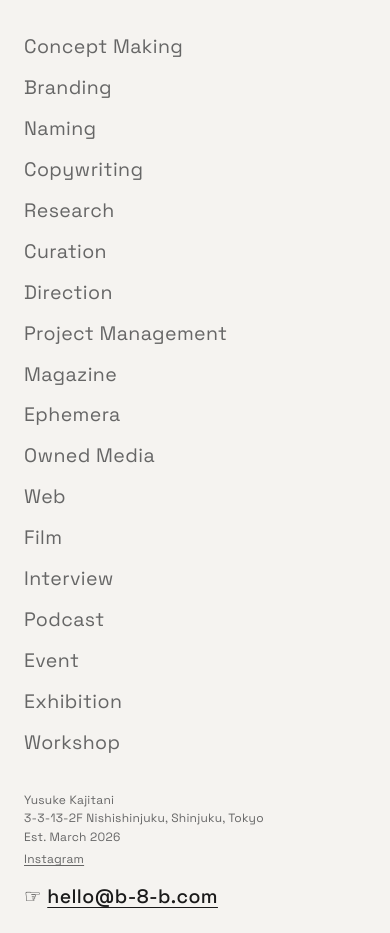
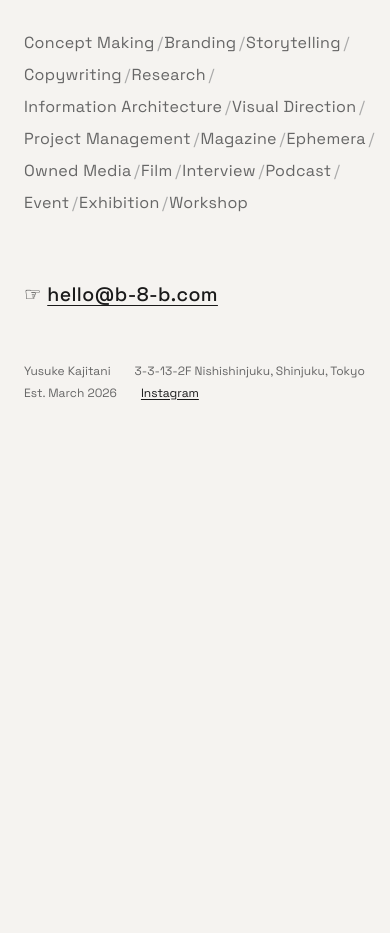
Before and after one commit to kjtnysk/lauch, a plain HTML site: page index.html in a window 390 px wide. Shown: the part 141-1074 px from the top of the page. After the commit the page ends 844 px from the top, so only its background shows below. Drawn offline with Linux system fonts and the light colour scheme.

Commit message:
Add files via upload

```diff
--- a/index.html
+++ b/index.html
@@ -25,16 +25,15 @@
       <ul class="services">
         <li>Concept Making</li>
         <li>Branding</li>
-        <li>Naming</li>
+        <li>Storytelling</li>
         <li>Copywriting</li>
         <li>Research</li>
-        <li>Curation</li>
-        <li>Direction</li>
+        <li>Information Architecture</li>
+        <li>Visual Direction</li>
         <li>Project Management</li>
         <li>Magazine</li>
         <li>Ephemera</li>
         <li>Owned Media</li>
-        <li>Web</li>
         <li>Film</li>
         <li>Interview</li>
         <li>Podcast</li>
@@ -44,15 +43,16 @@
       </ul>
     </div>
 
-    <div class="section section-info">
-      <div class="contact-info">
-        <p class="founder">Yusuke Kajitani</p>
-        <p class="address">3-3-13-2F Nishishinjuku, Shinjuku, Tokyo</p>
-        <p class="established">Est. March 2026</p>
-        <a href="https://www.instagram.com/kjtnysk/" target="_blank" rel="noopener" class="social">Instagram</a>
-        <a href="mailto:hello@b-8-b.com" class="email"><span class="email-icon">☞</span> <span class="email-text">hello@b-8-b.com</span></a>
-      </div>
+    <div class="section section-email">
+      <a href="mailto:hello@b-8-b.com" class="email"><span class="email-icon">☞</span> <span class="email-text">hello@b-8-b.com</span></a>
     </div>
   </main>
+
+  <footer class="footer">
+    <span class="footer-item">Yusuke Kajitani</span>
+    <span class="footer-item">3-3-13-2F Nishishinjuku, Shinjuku, Tokyo</span>
+    <span class="footer-item">Est. March 2026</span>
+    <a href="https://www.instagram.com/kjtnysk/" target="_blank" rel="noopener" class="footer-item footer-link">Instagram</a>
+  </footer>
 </body>
 </html>
--- a/style.css
+++ b/style.css
@@ -44,12 +44,6 @@ body {
   max-width: 50%;
 }
 
-.section-info {
-  position: absolute;
-  bottom: 2.5rem;
-  right: 2.5rem;
-  text-align: right;
-}
 
 /* === Typography === */
 .logo {
@@ -101,57 +95,21 @@ body {
   color: #aaa;
 }
 
-.contact-info {
+/* === Email === */
+.section-email {
+  position: absolute;
+  bottom: 5rem;
+  right: 2.5rem;
   text-align: right;
 }
 
-.founder {
-  font-size: clamp(0.75rem, 1.5vw, 0.95rem);
-  font-weight: 400;
-  color: #666;
-  letter-spacing: 0.02em;
-  margin-bottom: 0.2em;
-}
-
-.address {
-  font-size: clamp(0.75rem, 1.5vw, 0.95rem);
-  font-weight: 400;
-  color: #666;
-  letter-spacing: 0.02em;
-  margin-bottom: 0.2em;
-}
-
-.established {
-  font-size: clamp(0.75rem, 1.5vw, 0.95rem);
-  font-weight: 400;
-  color: #666;
-  letter-spacing: 0.02em;
-  margin-bottom: 0.2em;
-}
-
-.social {
-  font-size: clamp(0.75rem, 1.5vw, 0.95rem);
-  font-weight: 400;
-  color: #666;
-  text-decoration: underline;
-  text-underline-offset: 0.2em;
-  letter-spacing: 0.02em;
-  transition: opacity 0.2s ease;
-}
-
-.social:hover {
-  opacity: 0.5;
-}
-
 .email {
-  display: block;
   font-size: clamp(1.7rem, 3.4vw, 2.25rem);
   font-weight: 500;
   color: #1a1a1a;
   text-decoration: none;
   letter-spacing: 0.02em;
   transition: opacity 0.2s ease;
-  margin-top: 0.8em;
 }
 
 .email:hover {
@@ -163,11 +121,41 @@ body {
   text-underline-offset: 0.2em;
 }
 
+/* === Footer === */
+.footer {
+  position: fixed;
+  bottom: 0;
+  left: 0;
+  right: 0;
+  padding: 1.5rem 2.5rem;
+  display: flex;
+  flex-wrap: wrap;
+  align-items: center;
+  gap: 0.5em 2em;
+  font-size: clamp(0.75rem, 1.5vw, 0.9rem);
+  color: #666;
+}
+
+.footer-item {
+  white-space: nowrap;
+}
+
+.footer-link {
+  color: #1a1a1a;
+  text-decoration: underline;
+  text-underline-offset: 0.2em;
+  transition: opacity 0.2s ease;
+}
+
+.footer-link:hover {
+  opacity: 0.5;
+}
+
 /* === Mobile Layout (vertical stack) === */
 @media (max-width: 768px) {
   .layout {
     position: relative;
-    min-height: 100%;
+    min-height: auto;
     padding: 1.5rem;
     display: flex;
     flex-direction: column;
@@ -177,14 +165,25 @@ body {
   .section-logo,
   .section-tagline,
   .section-services,
-  .section-info {
+  .section-email {
     position: static;
     max-width: 100%;
     text-align: left;
   }
 
-  .contact-info {
-    text-align: left;
+  .section-email {
+    margin-top: 2rem;
+    margin-bottom: 0;
+  }
+
+  .email {
+    font-size: clamp(1.2rem, 5vw, 1.8rem);
+  }
+
+  .footer {
+    position: static;
+    padding: 1rem 1.5rem;
+    margin-top: 1rem;
   }
 
   .tagline {
@@ -192,13 +191,10 @@ body {
   }
 
   .services {
-    flex-direction: column;
-    gap: 0.3em;
-    font-size: clamp(1.2rem, 5vw, 1.8rem);
-  }
-
-  .services li::after {
-    display: none;
+    flex-direction: row;
+    flex-wrap: wrap;
+    gap: 0.2em 0.6em;
+    font-size: clamp(1rem, 4vw, 1.4rem);
   }
 
   .email {
```
